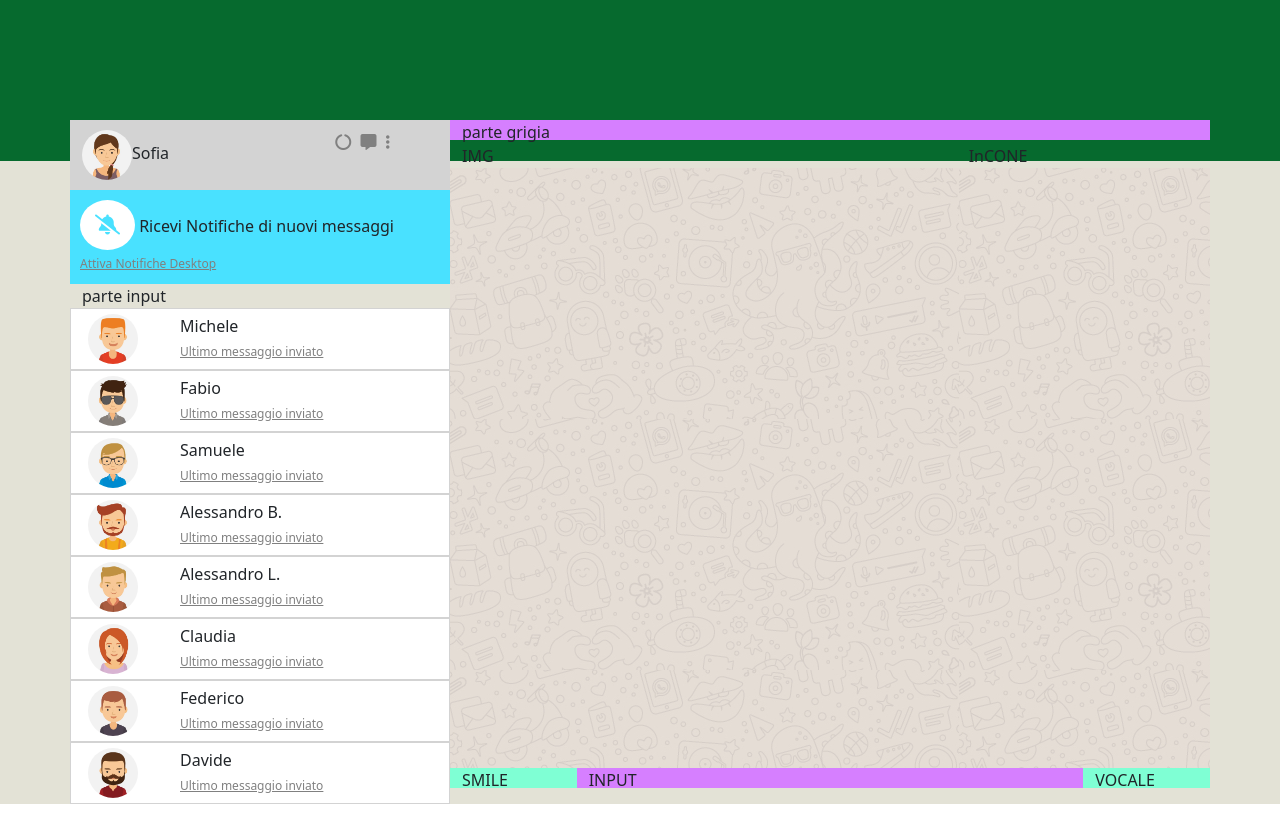
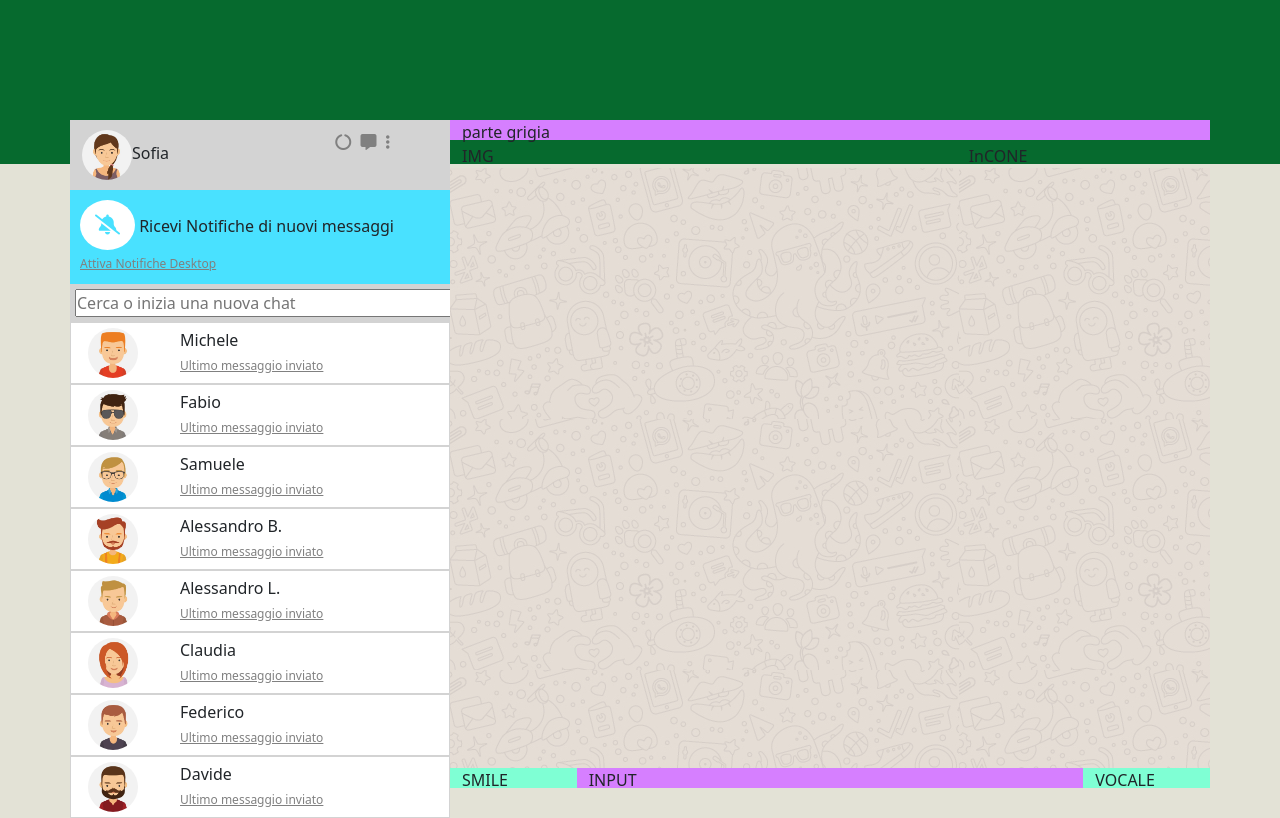
Before and after one commit to GiadaTonioni/vue-boolzapp, a plain HTML site: page index.html in a window 1280 px wide. Drawn offline with nearby package versions, Linux system fonts and the light colour scheme.

Commit message:
aggiunta input

```diff
--- a/css/style.css
+++ b/css/style.css
@@ -67,6 +67,15 @@ body{
     margin-bottom: 15px;
 }
 
+.cerca{
+    width: 420px;
+}
+
+.background-search{
+    background-color: lightgray;
+    padding: 5px;
+}
+
 /*stutturali*/
 .struttura1 {
     background-color: aqua;
--- a/index.html
+++ b/index.html
@@ -47,8 +47,8 @@
 
                                     </div>
                                 </div>
-                                <div class="col-12">
-                                    parte input
+                                <div class="col-12 background-search">
+                                    <input type="text" class="cerca" placeholder="Cerca o inizia una nuova chat">
                                 </div>
                             </div>
                         </div>
```
